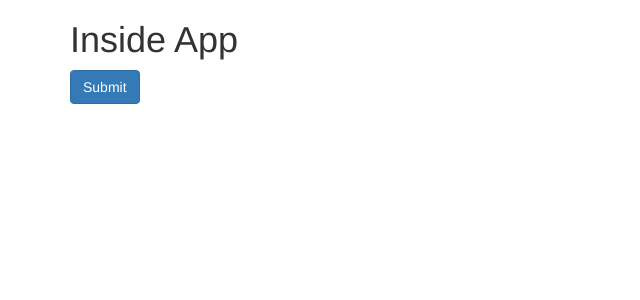
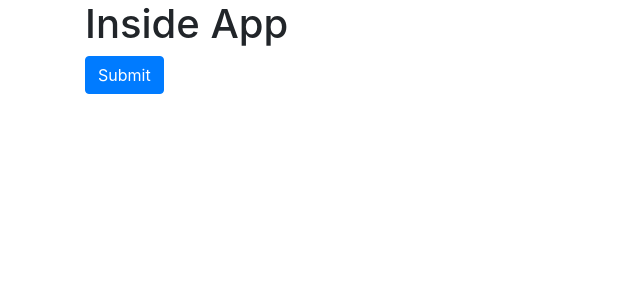
Before and after one commit to anshulrts/AngularBook, an Angular app: page / in a window 1280 px wide. Shown: the top 300 px of the page, without its empty margins (0-640 px from the left). Built offline with nearby package versions, Linux system fonts and the light colour scheme.

Commit message:
Second Method - Using Import Statement in style.css

```diff
--- a/src/index.html
+++ b/src/index.html
@@ -6,11 +6,8 @@
   <base href="/">
   <meta name="viewport" content="width=device-width, initial-scale=1">
   <link rel="icon" type="image/x-icon" href="favicon.ico">
-  <link rel="stylesheet" href="https://maxcdn.bootstrapcdn.com/bootstrap/3.3.7/css/bootstrap.min.css" integrity="sha384-BVYiiSIFeK1dGmJRAkycuHAHRg32OmUcww7on3RYdg4Va+PmSTsz/K68vbdEjh4u" crossorigin="anonymous">
 </head>
 <body>
   <app-root></app-root>
-  <script src="https://code.jquery.com/jquery-3.1.1.min.js" integrity="sha256-hVVnYaiADRTO2PzUGmuLJr8BLUSjGIZsDYGmIJLv2b8=" crossorigin="anonymous"></script>
-  <script src="https://maxcdn.bootstrapcdn.com/bootstrap/3.3.7/js/bootstrap.min.js" integrity="sha384-Tc5IQib027qvyjSMfHjOMaLkfuWVxZxUPnCJA7l2mCWNIpG9mGCD8wGNIcPD7Txa" crossorigin="anonymous"></script>
 </body>
 </html>
--- a/src/styles.css
+++ b/src/styles.css
@@ -1 +1,2 @@
 /* You can add global styles to this file, and also import other style files */
+@import "~bootstrap/dist/css/bootstrap.min.css"
```
